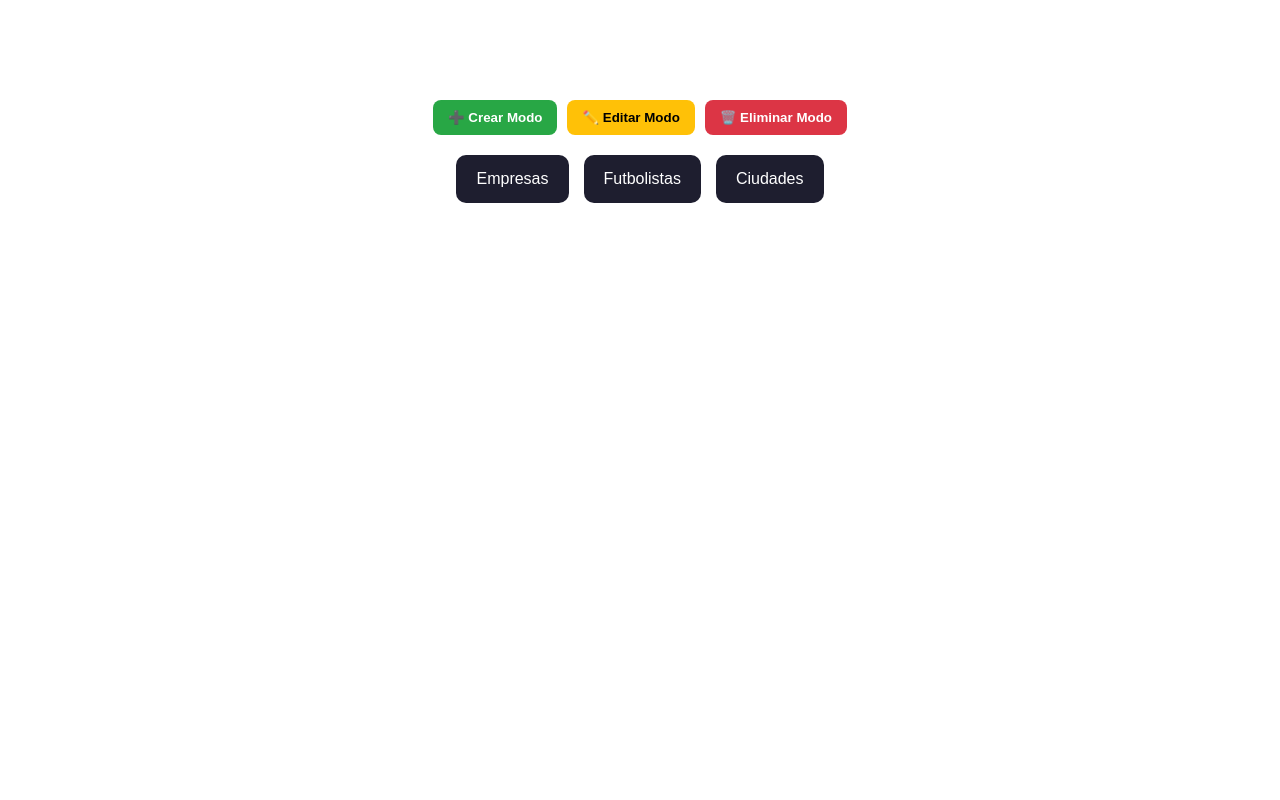
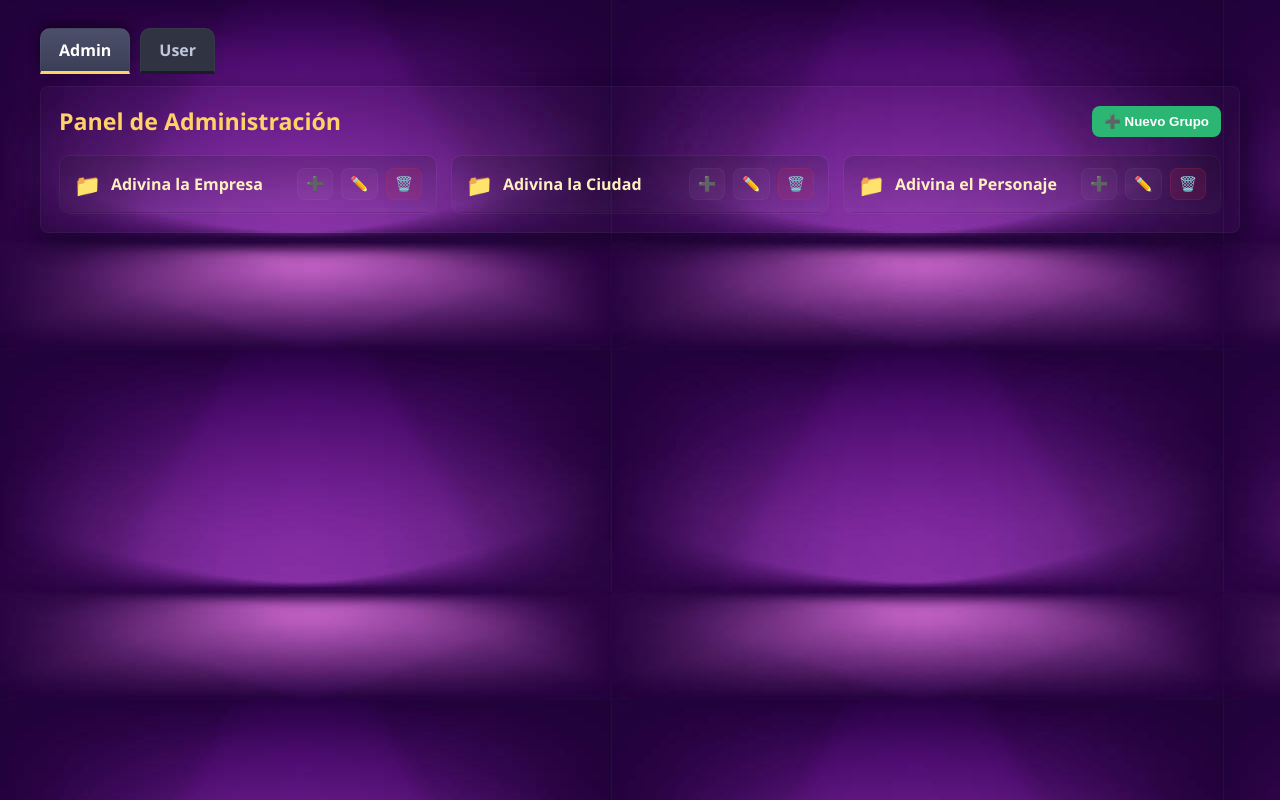
Before and after one commit to NoJodan/GuessIt-Front, a React (Create React App) app: page /AdminPanel in a window 1280 px wide. Built offline with nearby package versions, Linux system fonts and the light colour scheme.

Commit message:
se corrigio el modo admin y se añadio el apnel de control de admin y usuario

```diff
--- a/src/Pages/AdminPanel.jsx
+++ b/src/Pages/AdminPanel.jsx
@@ -1,58 +1,193 @@
-import React, { useState } from "react";
-import "../styles/admin.css";
+import React, { useEffect, useState } from "react";
+import juegosData from "../modulo json/juegos.json"; // ajusta la ruta si es necesario
+import "../styles/admin.css"; // ajusta la ruta si guardas el CSS en otro lugar
+import Jugar from "../Pages/Jugar"; // ajusta la ruta según tu proyecto
 
-// Datos simulados (ejemplo)
-const modos = [
-  { id: "empresas", nombre: "Empresas" },
-  { id: "futbolistas", nombre: "Futbolistas" },
-  { id: "ciudades", nombre: "Ciudades" }
-];
+/**
+ * Admin.jsx
+ * - Panel con pestañas tipo "carpeta" (Admin / User)
+ * - Carga modos/grupos desde JSON (juegosData) y los muestra como carpetas
+ * - Botones CRUD por grupo: Add item, Rename group, Delete group
+ * - Las operaciones son en memoria (para persistir necesitarás backend)
+ *
+ * NOTE: CSS usa prefijo `gi-` para evitar colisiones con otros estilos.
+ */
+const Admin = () => {
+  const [activeTab, setActiveTab] = useState("admin"); // 'admin' | 'user'
+  const [groups, setGroups] = useState([]);
+  const [expandedGroup, setExpandedGroup] = useState(null); // nombre del grupo desplegado
+  const [editingGroupIndex, setEditingGroupIndex] = useState(null);
 
-function AdminPanel() {
-  const [modoSeleccionado, setModoSeleccionado] = useState(null);
+  useEffect(() => {
+    // soporta varias formas de estructura del JSON:
+    // - un array directo: [ { grupo: "...", items: [...] }, ... ]
+    // - o un objeto con propiedad 'modos' o 'modulos' o 'juegos'
+    let loaded = [];
+    if (Array.isArray(juegosData)) loaded = juegosData;
+    else if (Array.isArray(juegosData.modos)) loaded = juegosData.modos;
+    else if (Array.isArray(juegosData.modulos)) loaded = juegosData.modulos;
+    else if (Array.isArray(juegosData.juegos)) loaded = juegosData.juegos;
+    else loaded = []; // fallback
+
+    // canonicaliza cada entrada a { grupo: string, items: string[] }
+    const canonical = loaded.map((g) => {
+      if (typeof g === "string") return { grupo: g, items: [] };
+      if (g.grupo && Array.isArray(g.items)) return g;
+      if (g.nombre && Array.isArray(g.items)) return { grupo: g.nombre, items: g.items };
+      // otros formatos: convertir keys arbitrarias
+      return { grupo: g.grupo || g.nombre || "Sin nombre", items: g.items || [] };
+    });
+
+    setGroups(canonical);
+  }, []);
+
+  /* ---------- CRUD (en memoria) ---------- */
+  const handleCreateGroup = () => {
+    const nombre = prompt("Nombre del nuevo grupo (modo):");
+    if (!nombre) return;
+    setGroups((prev) => [...prev, { grupo: nombre.trim(), items: [] }]);
+    setExpandedGroup(nombre.trim());
+  };
+
+  const handleRenameGroup = (index) => {
+    const current = groups[index].grupo;
+    const nuevo = prompt("Nuevo nombre del grupo:", current);
+    if (!nuevo) return;
+    setGroups((prev) => {
+      const copy = [...prev];
+      copy[index] = { ...copy[index], grupo: nuevo.trim() };
+      return copy;
+    });
+  };
+
+  const handleDeleteGroup = (index) => {
+    const ok = window.confirm(`Eliminar el grupo "${groups[index].grupo}"? Esta acción no es reversible.`);
+    if (!ok) return;
+    setGroups((prev) => prev.filter((_, i) => i !== index));
+    setExpandedGroup(null);
+  };
+
+  const handleAddItem = (index) => {
+    const nombre = prompt(`Agregar elemento a ${groups[index].grupo}:`);
+    if (!nombre) return;
+    setGroups((prev) => {
+      const copy = [...prev];
+      copy[index] = { ...copy[index], items: [...(copy[index].items || []), nombre.trim()] };
+      return copy;
+    });
+    setExpandedGroup(groups[index].grupo);
+  };
+
+  const handleDeleteItem = (gIdx, itemIdx) => {
+    const ok = window.confirm("Eliminar este elemento?");
+    if (!ok) return;
+    setGroups((prev) => {
+      const copy = [...prev];
+      const items = [...copy[gIdx].items];
+      items.splice(itemIdx, 1);
+      copy[gIdx] = { ...copy[gIdx], items };
+      return copy;
+    });
+  };
+
+  const toggleExpand = (grupoName) => {
+    setExpandedGroup((prev) => (prev === grupoName ? null : grupoName));
+  };
 
   return (
-    <div className="admin-page">
-      {/* HEADER */}
-      <header className="admin-header">
-        <h1>Panel Administrativo</h1>
+    <div className="gi-admin-page">
+      <div className="gi-admin-root">
+        {/* PESTAÑAS TIPO CARPETA */}
+        <div className="gi-tabs">
+          <div
+            className={`gi-tab ${activeTab === "admin" ? "gi-tab--active" : ""}`}
+            onClick={() => setActiveTab("admin")}
+          >
+            Admin
+          </div>
+          <div
+            className={`gi-tab ${activeTab === "user" ? "gi-tab--active" : ""}`}
+            onClick={() => setActiveTab("user")}
+          >
+            User
+          </div>
+        </div>
+
+        {/* CONTENIDO */}
+        <div className="gi-tabcontent">
+          {activeTab === "admin" ? (
+            <section className="gi-panel-admin">
+              <header className="gi-panel-header">
+                <h1 className="gi-title">Panel de Administración</h1>
+                <div className="gi-global-actions">
+                  <button className="gi-btn gi-btn--primary" onClick={handleCreateGroup}>
+                    ➕ Nuevo Grupo
+                  </button>
+                </div>
               </header>
 
-      {/* BOTONES CRUD */}
-      <div className="admin-actions">
-        <button className="btn-create">➕ Crear Modo</button>
-        <button className="btn-update">✏️ Editar Modo</button>
-        <button className="btn-delete">🗑️ Eliminar Modo</button>
+              <div className="gi-groups-grid">
+                {groups.length === 0 ? (
+                  <div className="gi-empty">No hay grupos. Crea uno con "Nuevo Grupo".</div>
+                ) : (
+                  groups.map((g, gi) => (
+                    <article key={gi} className={`gi-group ${expandedGroup === g.grupo ? "gi-group--expanded" : ""}`}>
+                      <div className="gi-group-head">
+                        <div className="gi-group-title" onClick={() => toggleExpand(g.grupo)}>
+                          <span className="gi-folder-emoji">📁</span>
+                          <span>{g.grupo}</span>
                         </div>
 
-      {/* LISTADO DE MODOS */}
-      <div className="modos-lista">
-        {modos.map((modo) => (
-          <div
-            key={modo.id}
-            className={`modo-card ${modoSeleccionado === modo.id ? "activo" : ""}`}
-            onClick={() => setModoSeleccionado(modo.id)}
-          >
-            <span>{modo.nombre}</span>
+                        <div className="gi-group-controls">
+                          <button className="gi-smallbtn" title="Agregar item" onClick={() => handleAddItem(gi)}>
+                            ➕
+                          </button>
+                          <button className="gi-smallbtn" title="Renombrar grupo" onClick={() => handleRenameGroup(gi)}>
+                            ✏️
+                          </button>
+                          <button className="gi-smallbtn gi-smallbtn--danger" title="Eliminar grupo" onClick={() => handleDeleteGroup(gi)}>
+                            🗑️
+                          </button>
                         </div>
-        ))}
                       </div>
 
-      {/* EDITOR DEL MODO SELECCIONADO */}
-      <div className="modo-editor">
-        {modoSeleccionado ? (
-          <div className="editor-card">
-            <h2>Editor de {modos.find((m) => m.id === modoSeleccionado).nombre}</h2>
-            {/* Aquí irá la tabla o inputs según el modo */}
-            <p>📋 Aquí puedes gestionar los datos de este modo</p>
-            <button className="btn-add">Agregar Item</button>
+                      {/* items */}
+                      {expandedGroup === g.grupo && (
+                        <div className="gi-group-body">
+                          {g.items && g.items.length > 0 ? (
+                            <ul className="gi-item-list">
+                              {g.items.map((it, ii) => (
+                                <li key={ii} className="gi-item">
+                                  <span>{it}</span>
+                                  <div className="gi-item-controls">
+                                    <button className="gi-smallbtn" title="Editar (no implementado)">✏️</button>
+                                    <button className="gi-smallbtn gi-smallbtn--danger" onClick={() => handleDeleteItem(gi, ii)} title="Eliminar">
+                                      🗑️
+                                    </button>
                                   </div>
+                                </li>
+                              ))}
+                            </ul>
                           ) : (
-          <p className="seleccion-placeholder">Selecciona un modo para editarlo</p>
+                            <div className="gi-empty">No hay elementos en este grupo.</div>
+                          )}
+                        </div>
+                      )}
+                    </article>
+                  ))
+                )}
+              </div>
+            </section>
+          ) : (
+            <section className="gi-panel-user">
+              {/* Aquí cargamos la vista de usuario real */}
+              <Jugar />
+            </section>
           )}
         </div>
       </div>
+    </div>
   );
-}
+};
 
-export default AdminPanel;
+export default Admin;
--- a/src/styles/admin.css
+++ b/src/styles/admin.css
@@ -1,85 +1,178 @@
-.admin-page {
-  padding: 20px;
-  color: white;
-  font-family: Arial, sans-serif;
+/* admin.css
+   - Totalmente scoped con prefijo "gi-"
+   - No modifica body ni variables globales
+*/
+
+/* Root admin wrapper (isolated) */
+.gi-admin-page {
+  width: 100%;
+  min-height: 100vh;
+  padding: 28px 20px;
+  box-sizing: border-box;
+  background: url("/public/images/fondoAdminModos.jpg");
+  color: #eef2ff;
+  font-family: "Segoe UI", Tahoma, Geneva, Verdana, sans-serif;
 }
 
-.admin-header {
-  text-align: center;
-  margin-bottom: 20px;
+/* centraliza el contenido y limita ancho */
+.gi-admin-root {
+  max-width: 1200px;
+  margin: 0 auto;
 }
 
-.admin-actions {
+/* TABS estilo carpeta (solo dentro del admin) */
+.gi-tabs {
   display: flex;
   gap: 10px;
-  justify-content: center;
-  margin-bottom: 20px;
+  margin-bottom: 12px;
 }
 
-.admin-actions button {
-  padding: 10px 15px;
+.gi-tab {
+  padding: 10px 18px;
+  background: #2f3342;
+  border: 1px solid rgba(255,255,255,0.04);
+  border-bottom: 3px solid rgba(0,0,0,0.45);
+  border-top-left-radius: 10px;
+  border-top-right-radius: 10px;
+  cursor: pointer;
+  color: #bfc7d9;
+  font-weight: 700;
+  transition: transform 0.12s ease, background 0.12s ease;
+}
+
+.gi-tab:hover { transform: translateY(-2px); background: #3b4153; }
+
+.gi-tab--active {
+  background: linear-gradient(180deg,#4b4f6a,#3b3f56);
+  color: #fff;
+  box-shadow: 0 -4px 12px rgba(0,0,0,0.45);
+  border-bottom-color: #ffd166;
+}
+
+/* tab content wrapper */
+.gi-tabcontent {
+  background: rgba(255,255,255,0.02);
+  border: 1px solid rgba(255,255,255,0.04);
+  border-radius: 8px;
+  padding: 18px;
+  box-shadow: 0 8px 24px rgba(3,6,16,0.45);
+}
+
+/* Panel admin header */
+.gi-panel-admin .gi-panel-header {
+  display: flex;
+  justify-content: space-between;
+  align-items: center;
+  gap: 12px;
+  margin-bottom: 18px;
+}
+
+.gi-title {
+  margin: 0;
+  font-size: 1.45rem;
+  color: #ffd166;
+}
+
+/* global actions */
+.gi-global-actions .gi-btn {
+  padding: 8px 12px;
+  border-radius: 8px;
   border: none;
+  cursor: pointer;
+  font-weight: 700;
+  background: #2bb673;
+  color: #fff;
+}
+.gi-global-actions .gi-btn:hover { background: #24a764; }
+
+/* GRID of groups */
+.gi-groups-grid {
+  display: grid;
+  grid-template-columns: repeat(auto-fit, minmax(300px, 1fr));
+  gap: 14px;
+}
+
+/* Group card (carpeta) */
+.gi-group {
+  background: linear-gradient(180deg, rgba(255,255,255,0.02), rgba(255,255,255,0.01));
+  border-radius: 10px;
+  border: 1px solid rgba(255,255,255,0.03);
+  overflow: hidden;
+  transition: transform 0.12s ease, box-shadow 0.12s ease;
+}
+
+.gi-group:hover { transform: translateY(-6px); box-shadow: 0 10px 22px rgba(0,0,0,0.42); }
+
+/* Group header: title + small controls */
+.gi-group-head {
+  display: flex;
+  justify-content: space-between;
+  align-items: center;
+  padding: 12px 14px;
+  background: linear-gradient(180deg, rgba(0,0,0,0.15), rgba(255,255,255,0.02));
+  border-bottom: 1px solid rgba(255,255,255,0.02);
+}
+
+.gi-group-title {
+  display: flex;
+  gap: 10px;
+  align-items: center;
+  cursor: pointer;
+  color: #ffefc2;
+  font-weight: 700;
+}
+
+.gi-folder-emoji { font-size: 1.35rem; }
+
+/* Small control buttons on group header */
+.gi-group-controls { display: flex; gap: 8px; align-items: center; }
+
+.gi-smallbtn {
+  background: rgba(255,255,255,0.03);
+  color: #fff;
+  border: 1px solid rgba(255,255,255,0.03);
+  padding: 6px 8px;
   border-radius: 8px;
   cursor: pointer;
-  font-weight: bold;
+  font-size: 0.92rem;
+}
+.gi-smallbtn:hover { background: rgba(255,255,255,0.05); }
+.gi-smallbtn--danger { background: rgba(220,53,69,0.12); border-color: rgba(220,53,69,0.18); }
+
+/* Expanded body with items */
+.gi-group-body {
+  padding: 12px 14px 18px 14px;
+  background: linear-gradient(180deg, rgba(255,255,255,0.01), rgba(255,255,255,0.00));
 }
 
-.btn-create { background-color: #28a745; color: white; }
-.btn-update { background-color: #ffc107; color: black; }
-.btn-delete { background-color: #dc3545; color: white; }
+.gi-item-list { list-style: none; margin: 0; padding: 0; display: flex; flex-direction: column; gap: 8px; }
 
-.modos-lista {
+.gi-item {
   display: flex;
-  gap: 15px;
-  justify-content: center;
-  flex-wrap: wrap;
-  margin-bottom: 20px;
+  justify-content: space-between;
+  align-items: center;
+  padding: 9px 10px;
+  background: rgba(255,255,255,0.02);
+  border-radius: 8px;
+  border: 1px solid rgba(255,255,255,0.02);
 }
 
-.modo-card {
-  background: #1e1e2f;
-  padding: 15px 20px;
-  border-radius: 10px;
-  cursor: pointer;
-  transition: all 0.2s;
+.gi-item-controls { display:flex; gap:8px; align-items:center; }
+
+/* messages / empty */
+.gi-empty { color: #9aa4bb; font-style: italic; padding: 12px; }
+
+/* USER panel: keep it scoped */
+.gi-panel-user {
+  /* The Jugar component will render itself; just ensure no global overrides here */
+  padding: 6px;
 }
 
-.modo-card:hover {
-  background: #33334d;
+/* RESPONSIVE tweaks */
+@media (max-width: 860px) {
+  .gi-groups-grid { grid-template-columns: 1fr; }
+  .gi-tabs { gap: 6px; }
+  .gi-tab { padding: 8px 12px; font-size: 0.95rem; }
 }
 
-.modo-card.activo {
-  border: 2px solid #00c3ff;
-  background: #292943;
-}
-
-.modo-editor {
-  margin-top: 20px;
-  text-align: center;
-}
-
-.editor-card {
-  background: #eaeafe;
-  padding: 20px;
-  border-radius: 12px;
-}
-
-.btn-add {
-  margin-top: 15px;
-  padding: 10px 20px;
-  background: #007bff;
-  color: white;
-  border: none;
-  border-radius: 8px;
-  cursor: pointer;
-}
-
-.Admin-page {
-  min-height: 100vh;
-  width: 100%;
-  display: flex;
-  flex-direction: column;
-  background: url("/public/images/fondoModos.jpg") no-repeat center center fixed;
-  background-size: cover;
-  position: relative; /* Para mantener el panel en su lugar */
-}
+/* end of admin.css */
--- a/src/styles/jugar.css
+++ b/src/styles/jugar.css
@@ -14,7 +14,7 @@
 .panel-jugar {
   width: 100%;
   height: 70px;
-  background-color: #c8c9ca;
+  background-color: #d8e2ef;
   display: flex;
   justify-content: flex-start;
   align-items: center;
@@ -29,8 +29,7 @@
 /* ===== Card central ===== */
 .jugar-card {
   margin-top: 3rem;
-  background: transparent;
-  border: 2px solid #94a3b8;
+  background: #1e293b;
   padding: 2rem;
   border-radius: 16px;
   box-shadow: 0 6px 12px rgba(0, 0, 0, 0.4);
```
Lines whose indentation alone changed are shown as unchanged.
